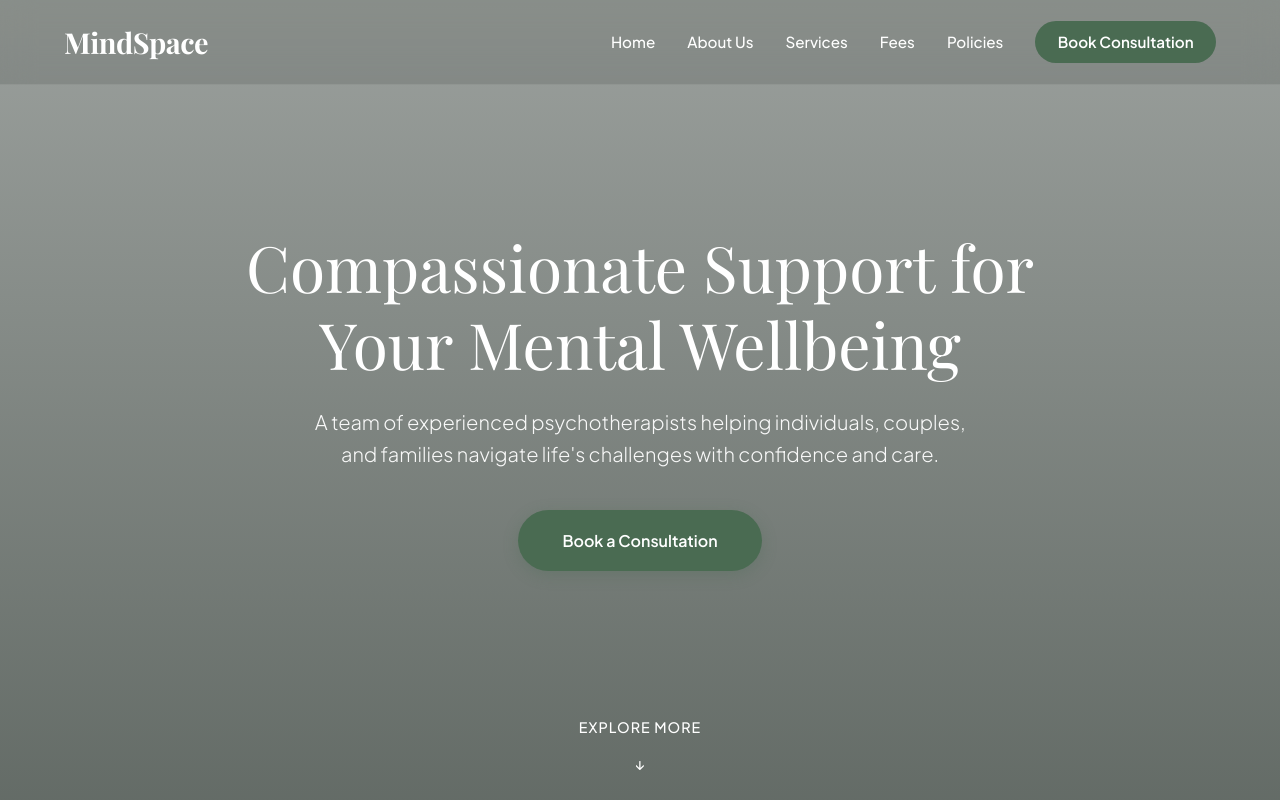
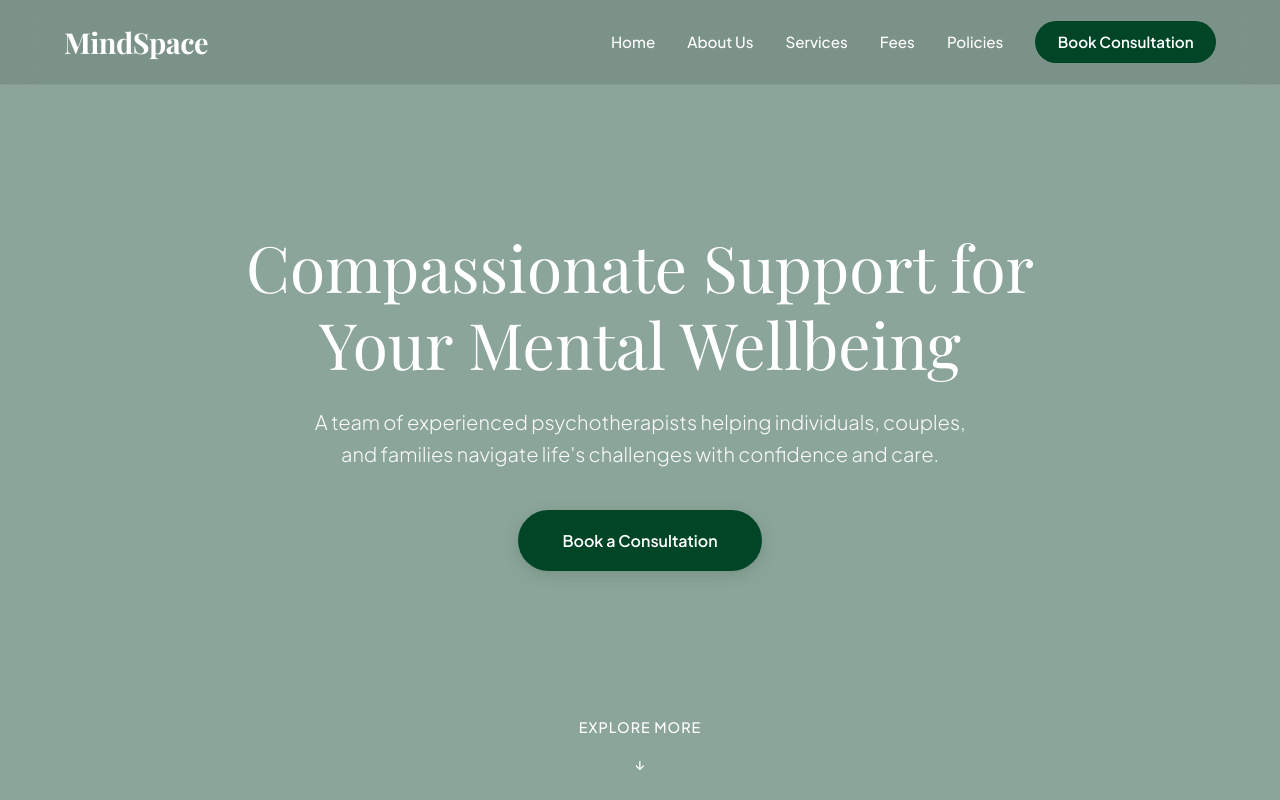
Before and after one commit to MikeAvgeros/zoipsychotherapy, a plain HTML site: page index.html in a window 1280 px wide. Shown: the top 800 px of the page. Drawn offline with nearby package versions, Linux system fonts and the light colour scheme; a web font is replaced by a local one.

Commit message:
Change colours

```diff
--- a/assets/css/style.css
+++ b/assets/css/style.css
@@ -2,8 +2,8 @@
    CSS CUSTOM VARIABLES & TOKENS (Premium Palette)
    ========================================================================== */
 :root {
-  --primary: #4a6b52;
-  --primary-hover: #3b5440;
+  --primary: #004526;
+  --primary-hover: #003025;
   --accent: #e2ede5;
   --dark-neutral: #222d26;
   --text-main: #4a554e;
@@ -282,11 +282,7 @@ header.scrolled .burger span {
 .overlay {
   position: absolute;
   inset: 0;
-  background: linear-gradient(
-    180deg,
-    rgba(34, 45, 38, 0.45) 0%,
-    rgba(34, 45, 38, 0.7) 100%
-  );
+  background: #8ba59a;
 }
 
 .hero-content {
```
